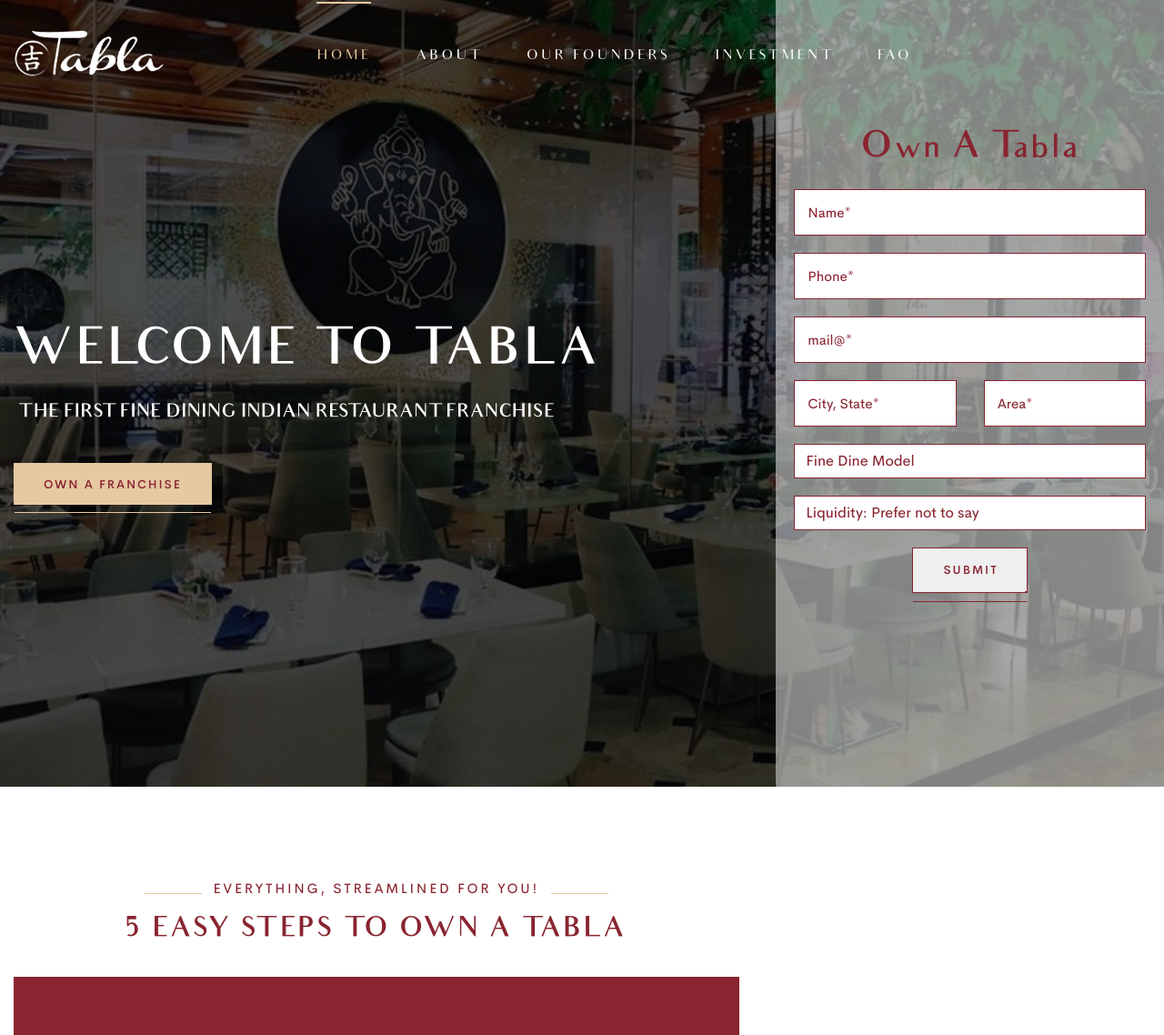
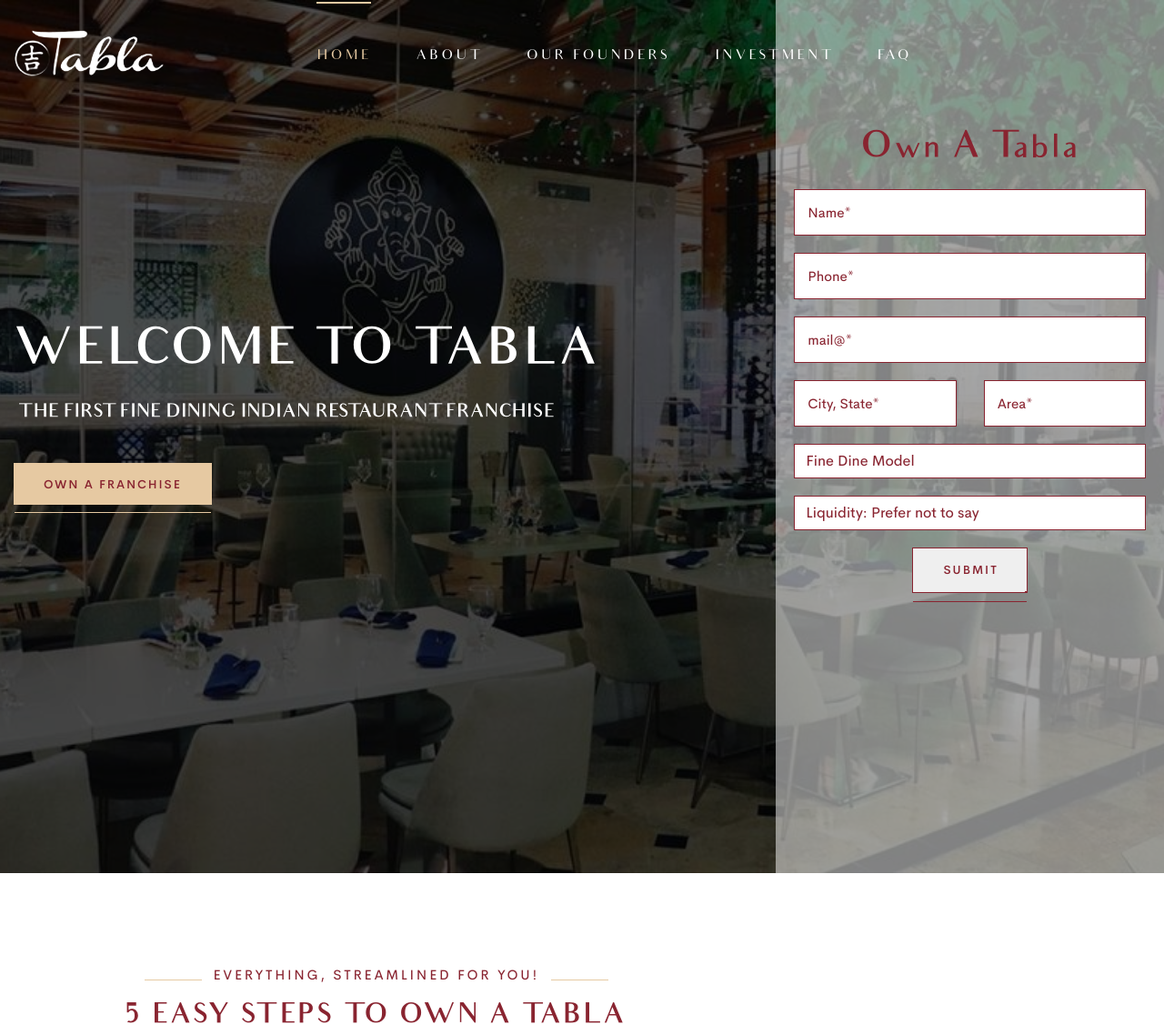
Before and after one commit to cybhop/tabla, a PHP site: page / in a window 1280 px wide. Shown: the top 1138 px of the page at 91% size. Run offline with PHP 8.4, Linux system fonts and the light colour scheme; data comes from the database, SQL or seed files in the repository; data that the repository does not hold is empty; some libraries are stand-ins or nearby versions.

Commit message:
banner height

```diff
--- a/index.php
+++ b/index.php
@@ -136,7 +136,7 @@
                         </div>
                       </div>
 
-                <div class="swiper mySwiper style-3 mySwiper3">
+                <div class="swiper mySwiper style-3 mySwiper3" style="height: 960px;">
             <div class="swiper-wrapper">
 
                 <div class="swiper-slide">
@@ -164,7 +164,7 @@
 
                                 </div>
                             </div>
-                            <div class="col-md-4 question" style="padding: 20px 20px; background-color: white; background-color: rgba(255,255,255,0.5); height: 900px;">
+                            <div class="col-md-4 question" style="padding: 20px 20px; background-color: white; background-color: rgba(255,255,255,0.5); height: 960px;">
                                     <div class="top" >
                                         <h5 style="font-size: 40px; text-align: center; margin-top: 30%;">Own A Tabla</h5>
                                     </div>
```
